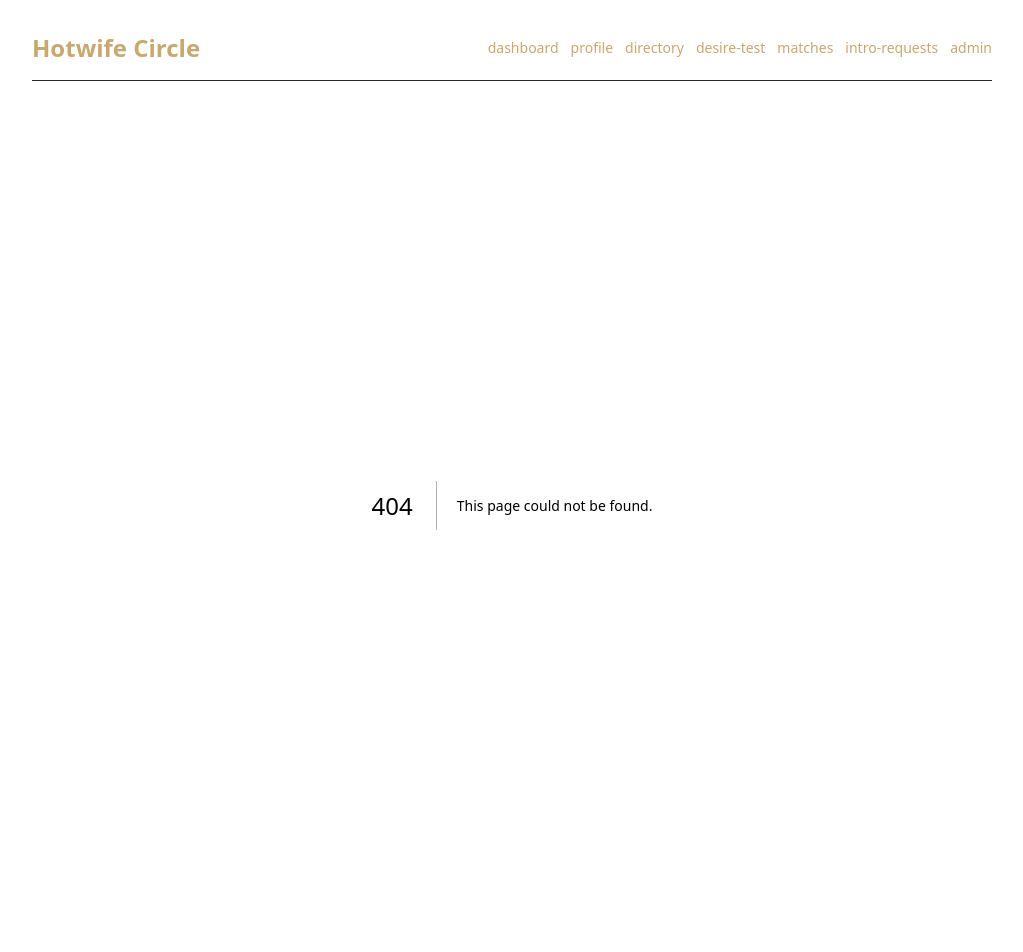
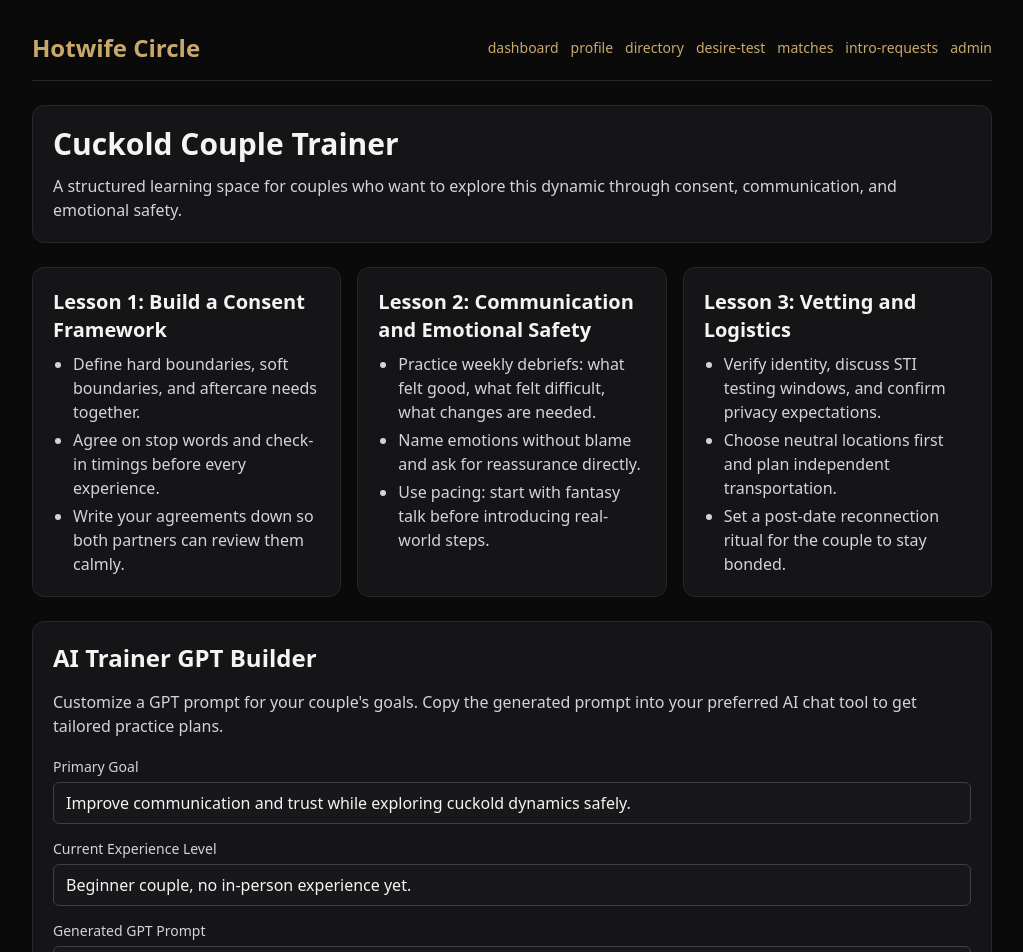
Before and after one commit to salamander25/CuckoldAdventureLand, a Next.js app: page /trainer in a window 1280 px wide. Before the commit this address had no page. Shown: the top 952 px of the page, without its empty margins (128-1151 px from the left). Built offline with nearby package versions, Linux system fonts and the light colour scheme.

Commit message:
Add couples trainer page with AI GPT prompt builder

```diff
--- a/app/page.tsx
+++ b/app/page.tsx
@@ -1,2 +1,21 @@
 import Link from 'next/link';
-export default function Page(){return <section className="card space-y-4"><h2 className="text-3xl font-semibold">Private. Verified. Consent-First.</h2><p>A private, verified lifestyle community for consenting adults.</p><div className="flex gap-3"><Link href="/age-gate" className="btn">Enter 18+</Link><Link href="/apply" className="btn bg-zinc-800">Apply to Join</Link></div></section>}
+
+export default function Page() {
+  return (
+    <section className="card space-y-4">
+      <h2 className="text-3xl font-semibold">Private. Verified. Consent-First.</h2>
+      <p>A private, verified lifestyle community for consenting adults.</p>
+      <div className="flex flex-wrap gap-3">
+        <Link href="/age-gate" className="btn">
+          Enter 18+
+        </Link>
+        <Link href="/apply" className="btn bg-zinc-800">
+          Apply to Join
+        </Link>
+        <Link href="/trainer" className="btn bg-zinc-700">
+          Couple Trainer + AI GPT
+        </Link>
+      </div>
+    </section>
+  );
+}
--- /dev/null
+++ b/app/trainer/page.tsx
@@ -0,0 +1,88 @@
+'use client';
+
+import { useMemo, useState } from 'react';
+
+const lessons = [
+  {
+    title: 'Lesson 1: Build a Consent Framework',
+    points: [
+      'Define hard boundaries, soft boundaries, and aftercare needs together.',
+      'Agree on stop words and check-in timings before every experience.',
+      'Write your agreements down so both partners can review them calmly.',
+    ],
+  },
+  {
+    title: 'Lesson 2: Communication and Emotional Safety',
+    points: [
+      'Practice weekly debriefs: what felt good, what felt difficult, what changes are needed.',
+      'Name emotions without blame and ask for reassurance directly.',
+      'Use pacing: start with fantasy talk before introducing real-world steps.',
+    ],
+  },
+  {
+    title: 'Lesson 3: Vetting and Logistics',
+    points: [
+      'Verify identity, discuss STI testing windows, and confirm privacy expectations.',
+      'Choose neutral locations first and plan independent transportation.',
+      'Set a post-date reconnection ritual for the couple to stay bonded.',
+    ],
+  },
+];
+
+export default function TrainerPage() {
+  const [goal, setGoal] = useState('Improve communication and trust while exploring cuckold dynamics safely.');
+  const [experience, setExperience] = useState('Beginner couple, no in-person experience yet.');
+
+  const trainerPrompt = useMemo(
+    () =>
+      `You are a consent-first relationship coach for couples exploring cuckold dynamics.\nGoal: ${goal}\nExperience: ${experience}\nProvide a 30-day plan with safety checklists, communication scripts, and reflective questions. Keep guidance non-explicit, respectful, and practical.`,
+    [goal, experience],
+  );
+
+  return (
+    <section className="space-y-6">
+      <div className="card space-y-3">
+        <h1 className="text-3xl font-semibold">Cuckold Couple Trainer</h1>
+        <p className="text-zinc-300">
+          A structured learning space for couples who want to explore this dynamic through consent, communication,
+          and emotional safety.
+        </p>
+      </div>
+
+      <div className="grid gap-4 md:grid-cols-3">
+        {lessons.map((lesson) => (
+          <article key={lesson.title} className="card space-y-2">
+            <h2 className="text-xl font-semibold">{lesson.title}</h2>
+            <ul className="list-disc space-y-1 pl-5 text-zinc-300">
+              {lesson.points.map((point) => (
+                <li key={point}>{point}</li>
+              ))}
+            </ul>
+          </article>
+        ))}
+      </div>
+
+      <div className="card space-y-4">
+        <h2 className="text-2xl font-semibold">AI Trainer GPT Builder</h2>
+        <p className="text-zinc-300">
+          Customize a GPT prompt for your couple&apos;s goals. Copy the generated prompt into your preferred AI chat tool
+          to get tailored practice plans.
+        </p>
+        <div className="space-y-3">
+          <label className="block space-y-1">
+            <span className="text-sm text-zinc-300">Primary Goal</span>
+            <input className="input" value={goal} onChange={(e) => setGoal(e.target.value)} />
+          </label>
+          <label className="block space-y-1">
+            <span className="text-sm text-zinc-300">Current Experience Level</span>
+            <input className="input" value={experience} onChange={(e) => setExperience(e.target.value)} />
+          </label>
+          <label className="block space-y-1">
+            <span className="text-sm text-zinc-300">Generated GPT Prompt</span>
+            <textarea className="input min-h-40" value={trainerPrompt} readOnly />
+          </label>
+        </div>
+      </div>
+    </section>
+  );
+}
```
